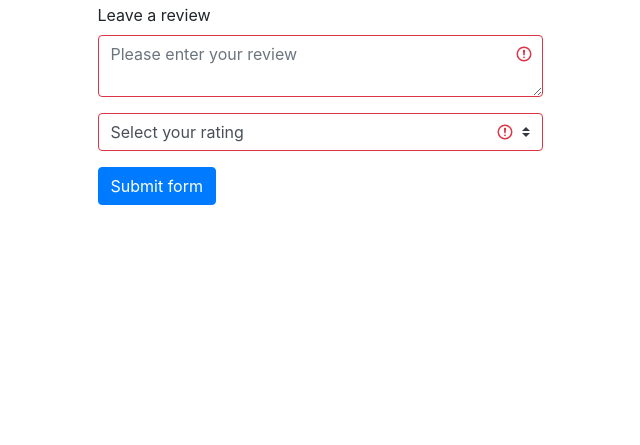
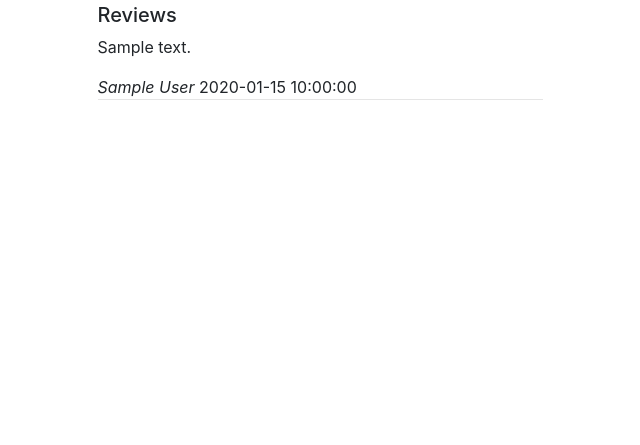
Before and after one commit to siawashkasra/project1, a Flask app: template templates/pages/book.html in a window 1280 px wide. Shown: the part 328-773 px from the top of the page, without its empty margins (320-960 px from the left). Run offline with Flask 2, Linux system fonts and the light colour scheme; the template is opened without the code that fills it: values that come from a table or form of the project are taken from there, most other values are stand-ins (such as "Sample title", 1, 10 or a date in 2020); some libraries are stand-ins or nearby versions.

Commit message:
Developed review submision logic and view

```diff
--- a/application.py
+++ b/application.py
@@ -8,7 +8,7 @@ from sqlalchemy.orm import scoped_session, sessionmaker
 from flask import render_template, request
 from flask_login import LoginManager, login_user, logout_user
 from flask_wtf.csrf import CSRFProtect
-from forms import RegistrationForm, LoginForm
+from forms import RegistrationForm, LoginForm, ReviewForm
 
 
 
@@ -42,13 +42,23 @@ def sign_up():
 
 
 
+
+def add_session(user_name):
+    user = db.execute("select id from users where user_name = :user_name",
+                                        {"user_name": user_name}).fetchone()
+    if user:
+        session["username"] = user_name
+        session["user_id"] = user.id
+    return False
+
+
 @app.route("/login", methods=['GET', 'POST'])
 def login():
     form = LoginForm()
     if request.method=='POST':
         if form.validate_on_submit():
             if is_credentials_valid(form.user_name.data, form.password.data):
-                session["username"] = form.user_name.data
+                add_session(form.user_name.data)
                 flash("You are successfully logged in.")
                 return redirect(url_for('index'))
             render_template("pages/login.html", form=form, error="Wrong credentials!")
@@ -57,6 +67,7 @@ def login():
 @app.route("/logout")
 def logout():
     session.pop("username", None)
+    session.pop("user_id", None)
     return redirect(url_for("login"))
 
 
@@ -81,24 +92,45 @@ def get_searched_book(search):
     return False
 
 
-@app.route("/book/<string:isbn>", methods=['GET', 'POST'])
-def show(isbn):
+@app.route("/book/<int:id>", methods=['GET', 'POST'])
+def show(id):
+    form = ReviewForm()
     if "username" in session:
         if request.method=="POST":
-            store_review(isbn)
+            add_review(id)
+            return redirect(url_for("show", id=id))
 
-        book = db.execute("select * from books where isbn = :isbn", {"isbn": isbn}).fetchone()
+        book = db.execute("select * from books where id = :id", {"id": id}).fetchone()
         res = requests.get("https://www.goodreads.com/book/review_counts.json", params={"key": f"{KEY}", "isbns": f"{book.isbn}"})
         ratings = res.json()["books"][0]
-        return render_template('pages/book.html', book=book, ratings=ratings)
+        print("this is reivew", is_review_submitted())
+        return render_template('pages/book.html', book=book, ratings=ratings, form =form, reviews={"all_reviews": get_reviews(), "current_user_submitted": is_review_submitted()})
     return redirect(url_for("login"))
 
 
 
-def store_review(isbn):
-    if request.form:
-        review = request.form.get("review")
-        ratings = request.form.get("ratings")
+def add_review(book_id):
+    form = ReviewForm()
+    if form.validate_on_submit():
+        review = form.reviews.data
+        print(review)
+        db.execute("insert into reviews (review, rate, user_id, book_id, create_date) values (:review, :rate, :user_id, :book_id, :create_date)",
+                                        {"review": review, "rate": "This is rate", "user_id": session["user_id"], "book_id": book_id, "create_date": "now()"})
+        db.commit()
+
+
+
+def get_reviews():
+    reviews = db.execute("select concat(first_name, ' ', last_name) as full_name, user_name, review, date_trunc('second', create_date) as create_date from users u join profiles p on p.user_id = u.id join reviews r on r.user_id = u.id order by create_date desc;").fetchall()
+    return reviews
+
+def is_review_submitted():
+    review = db.execute("select user_id from reviews where user_id = :user_id",
+                                        {"user_id": session["user_id"]}).fetchone()
+    print(review)
+    if review:
+        return False
+    return True
 
 def get_all_books():
     books = db.execute("select * from books limit 9 offset 1").fetchall()
--- a/forms.py
+++ b/forms.py
@@ -1,5 +1,5 @@
 from flask_wtf import FlaskForm, RecaptchaField
-from wtforms import StringField, SubmitField, PasswordField, RadioField
+from wtforms import StringField, SubmitField, PasswordField, RadioField, TextAreaField
 from wtforms.validators import DataRequired, Email, EqualTo, Length, URL, ValidationError
 import email_validator
 from sqlalchemy import create_engine
@@ -28,3 +28,10 @@ class LoginForm(FlaskForm):
     user_name = StringField('User Name', [Email(message='Not a valid email address!'), DataRequired()])
     password = PasswordField('Password', [DataRequired()])
     submit = SubmitField('Submit')
+
+
+
+
+class ReviewForm(FlaskForm):
+    reviews = TextAreaField('Review', [DataRequired()], render_kw={"placeholder": "Please enter your review"})
+    submit = SubmitField('Leave a review')
--- a/migrations/queries.sql
+++ b/migrations/queries.sql
@@ -36,6 +36,7 @@ CREATE TABLE reviews (
                         review VARCHAR(255) NOT NULL,
                         rate VARCHAR(255) NOT NULL,
                         book_id INTEGER REFERENCES books,
-                        user_id INTEGER REFERENCES users
+                        user_id INTEGER REFERENCES users,
+                        created_at TIMESTAMP DEFAULT CURRENT_TIMESTAMP
 
 );
--- a/static/css/custom.css
+++ b/static/css/custom.css
@@ -38,3 +38,17 @@ hr {
     text-decoration: none;
     color: inherit;
 }
+
+.btn-primary {
+    float: right;
+    margin: 5px;
+}
+
+
+textarea {
+    border-color: antiquewhite !important;
+}
+
+.btn {
+    background-color: teal !important;
+}
--- a/templates/index.html
+++ b/templates/index.html
@@ -27,7 +27,7 @@
 <div class="row books justify-content-start">
         {% for book in books %}
         <div class="col">
-            <a href="{{url_for('show', isbn=book.isbn)}}" class="card_link">
+            <a href="{{url_for('show', id=book.id)}}" class="card_link">
               <div class="card" style="width: 18rem;">
                 <!-- <div class="row">
                   <div class="col-4">
--- a/templates/pages/book.html
+++ b/templates/pages/book.html
@@ -34,32 +34,43 @@
                             </div>
                         </div>
                     </div>
-                    <div class="col-4">
+                    <!-- <div class="col-4">
                         <img class="card-book-cover card-img-top img-fluid" src="http://covers.openlibrary.org/b/isbn/{{book.isbn}}-M.jpg">
-                    </div>
+                    </div> -->
                 </div>
             </div>
         </div>
     </div>
     <br / >
+    {% if reviews["current_user_submitted"] %}
+        <div class="row justify-content-center">
+        <div class="col-5">
+            <form class="was-validated" action="{{ url_for('show', id=book.id) }}" method="POST">
+                <input type="hidden" name="csrf_token" value="{{ csrf_token() }}"/>
+                {{ form.submit(class_="btn btn-primary") }}
+                <div class="mb-3">
+                  {{ form.reviews(class_="form-control") }}
+                  {% if form.submit.errors %}
+                  <ul>
+                    {% for error in form.submit.errors%}
+                        <li>error</li>
+                    {% endfor %}
+                  </ul>
+                  {% endif %}
+                </div>
+            </form>
+        </div>
+    </div>
+    {% endif %}
     <div class="row justify-content-center">
         <div class="col-5">
-            <form class="was-validated" action="{{ url_for('show', isbn=book.isbn) }}" method="POST">
-                <div class="mb-3">
-                  <label for="validationTextarea">Leave a review</label>
-                  <textarea class="form-control is-invalid" id="validationTextarea" name="review" placeholder="Please enter your review" required></textarea>
-                </div>
-
-                <div class="form-group">
-                  <select class="custom-select" name="ratings" required>
-                    <option value="">Select your rating</option>
-                    {% for i in range(1,6) %}
-                        <option value="{{ i }}">{{ i }}</option>
-                    {% endfor %}
-                  </select>
-                </div>
-                <button class="btn btn-primary" type="submit">Submit form</button>
-              </form>
+            <h5>Reviews</h5>
+            {% for r in reviews["all_reviews"]%}
+                <p>{{ r.review }}</p>
+                <i>{{ r.full_name }}</i>
+                {{ r.create_date }}
+                <hr>
+            {% endfor %}
         </div>
     </div>
 {% endblock %}
```
Also changed, not shown: 1 other file.
